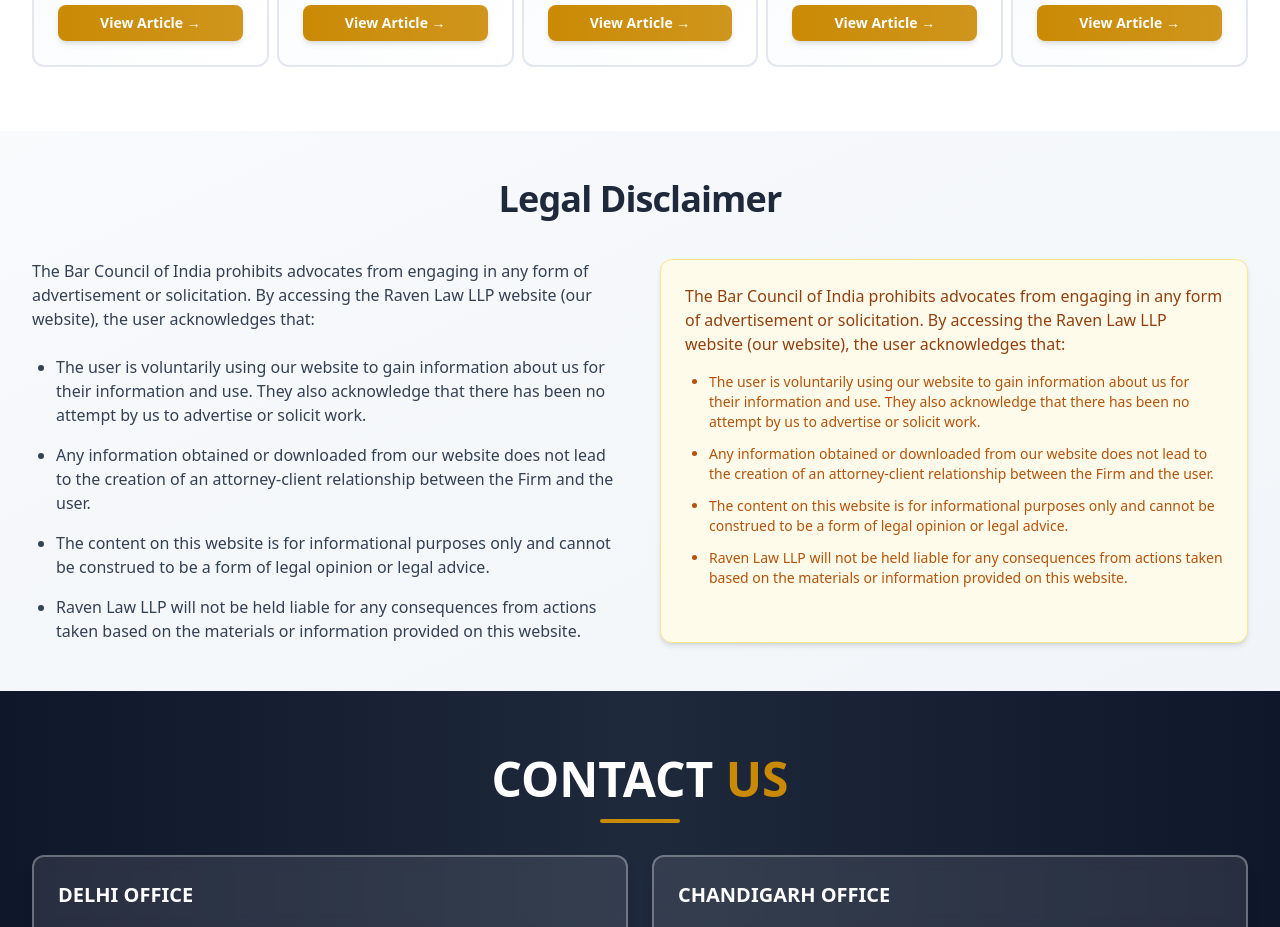
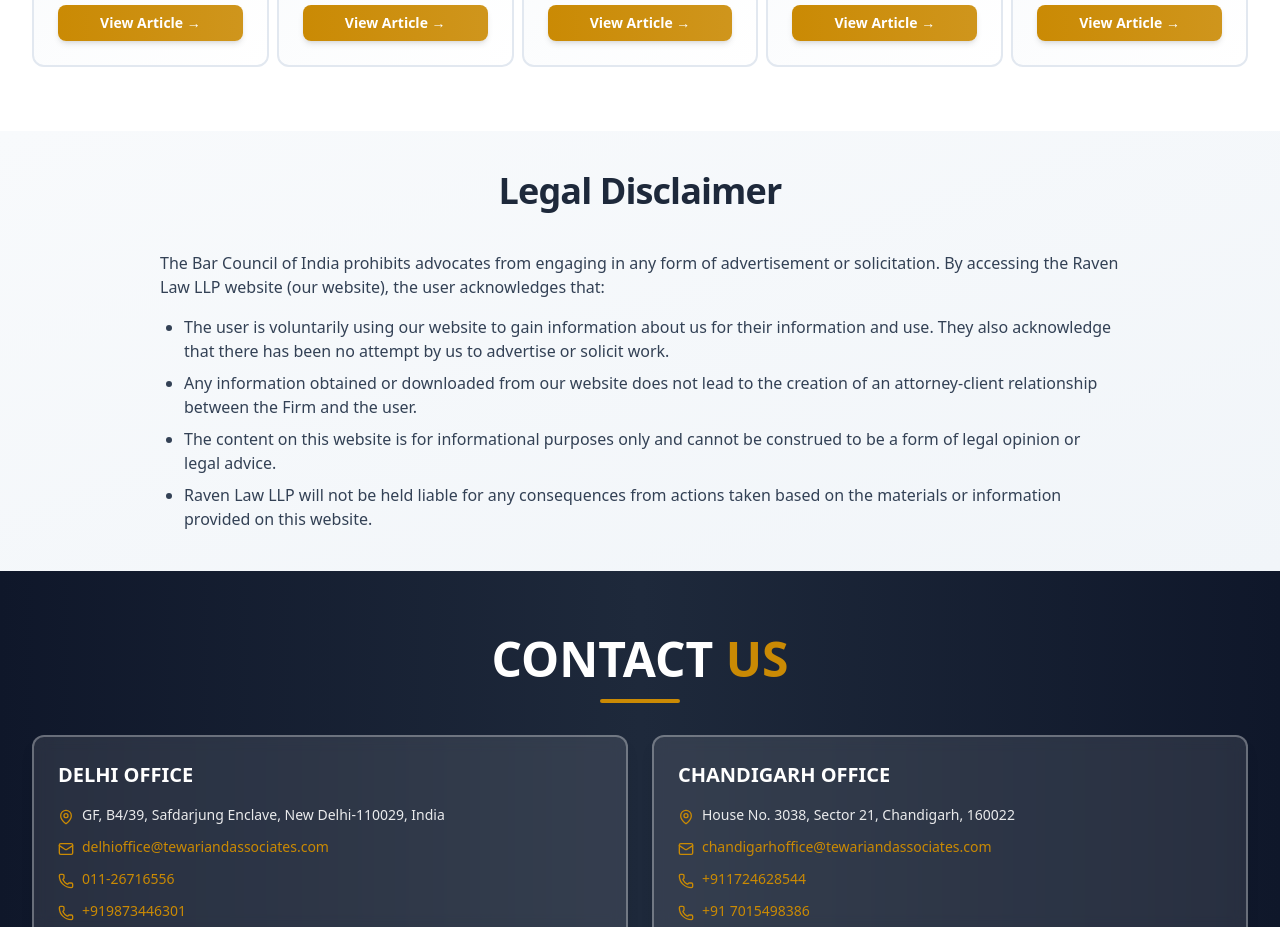
Before and after one commit to desirediv0/raven-law-llp, a Next.js app: page / in a window 1280 px wide. Shown: the part 4840-5767 px from the top of the page. Built offline with nearby package versions, Linux system fonts and the light colour scheme.

Commit message:
update Legal Disclaimer

```diff
--- a/src/app/page.js
+++ b/src/app/page.js
@@ -866,25 +866,25 @@
         whileInView="visible"
         viewport={{ once: true }}
         variants={containerVariants}
-        className="py-12 bg-gradient-to-br from-slate-50 to-slate-100"
+        className="py-10 bg-gradient-to-br from-slate-50 to-slate-100"
       >
-        <div className=" max-w-7xl mx-auto px-4 sm:px-6 lg:px-8">
+        <div className=" max-w-5xl mx-auto px-4 sm:px-6 lg:px-8">
           {/* Heading */}
           <h1 className="text-3xl md:text-4xl font-semibold mb-10 text-slate-800 text-center tracking-tight">
             Legal Disclaimer
           </h1>
 
           {/* Two-Column Layout */}
-          <div className="grid grid-cols-1 md:grid-cols-2 gap-10">
+          <div className="grid grid-cols-1  gap-2">
             {/* LEFT SIDE CONTENT */}
             <div>
-              <p className="text-sm md:text-base leading-relaxed mb-6 text-slate-700">
+              <p className="text-sm md:text-base leading-relaxed mb-4 text-slate-700">
                 The Bar Council of India prohibits advocates from engaging in
                 any form of advertisement or solicitation. By accessing the
                 Raven Law LLP website (our website), the user acknowledges that:
               </p>
 
-              <ul className="space-y-4 text-sm md:text-base leading-relaxed list-disc pl-6 text-slate-700">
+              <ul className="space-y-2 text-sm md:text-base leading-relaxed list-disc pl-6 text-slate-700">
                 <li>
                   The user is voluntarily using our website to gain information
                   about us for their information and use. They also acknowledge
@@ -909,38 +909,7 @@
               </ul>
             </div>
 
-            {/* RIGHT SIDE YELLOW BOX */}
-            <div className="bg-amber-50 p-6 rounded-xl border border-amber-200 shadow-md">
-              <p className="text-sm md:text-base text-amber-800 font-medium">
-                The Bar Council of India prohibits advocates from engaging in
-                any form of advertisement or solicitation. By accessing the
-                Raven Law LLP website (our website), the user acknowledges that:
-              </p>
 
-              <ul className="mt-4 space-y-3 text-xs md:text-sm text-amber-700 list-disc pl-6">
-                <li>
-                  The user is voluntarily using our website to gain information
-                  about us for their information and use. They also acknowledge
-                  that there has been no attempt by us to advertise or solicit
-                  work.
-                </li>
-                <li>
-                  Any information obtained or downloaded from our website does
-                  not lead to the creation of an attorney-client relationship
-                  between the Firm and the user.
-                </li>
-                <li>
-                  The content on this website is for informational purposes only
-                  and cannot be construed to be a form of legal opinion or legal
-                  advice.
-                </li>
-                <li>
-                  Raven Law LLP will not be held liable for any consequences
-                  from actions taken based on the materials or information
-                  provided on this website.
-                </li>
-              </ul>
-            </div>
           </div>
         </div>
       </motion.section>
```
